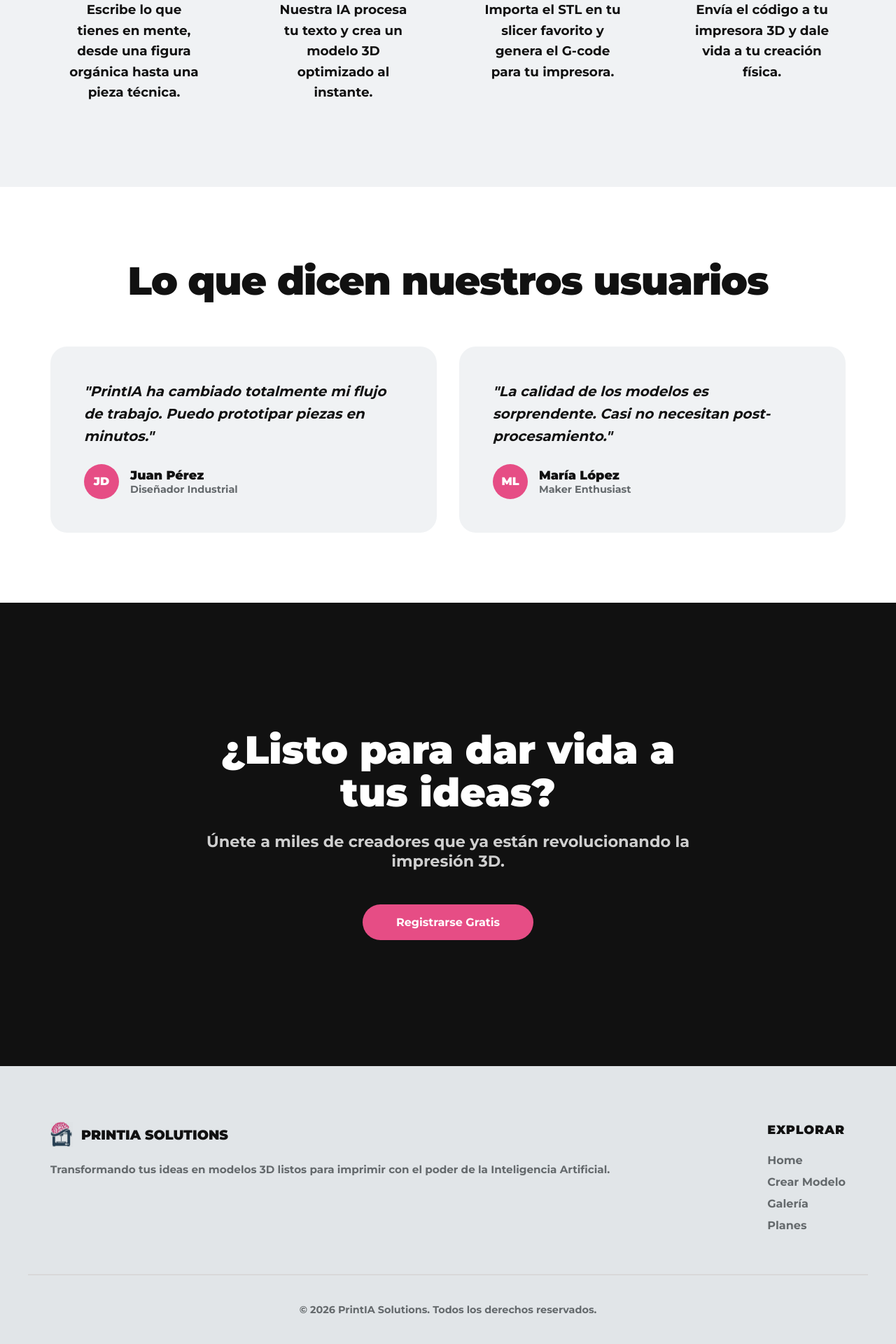
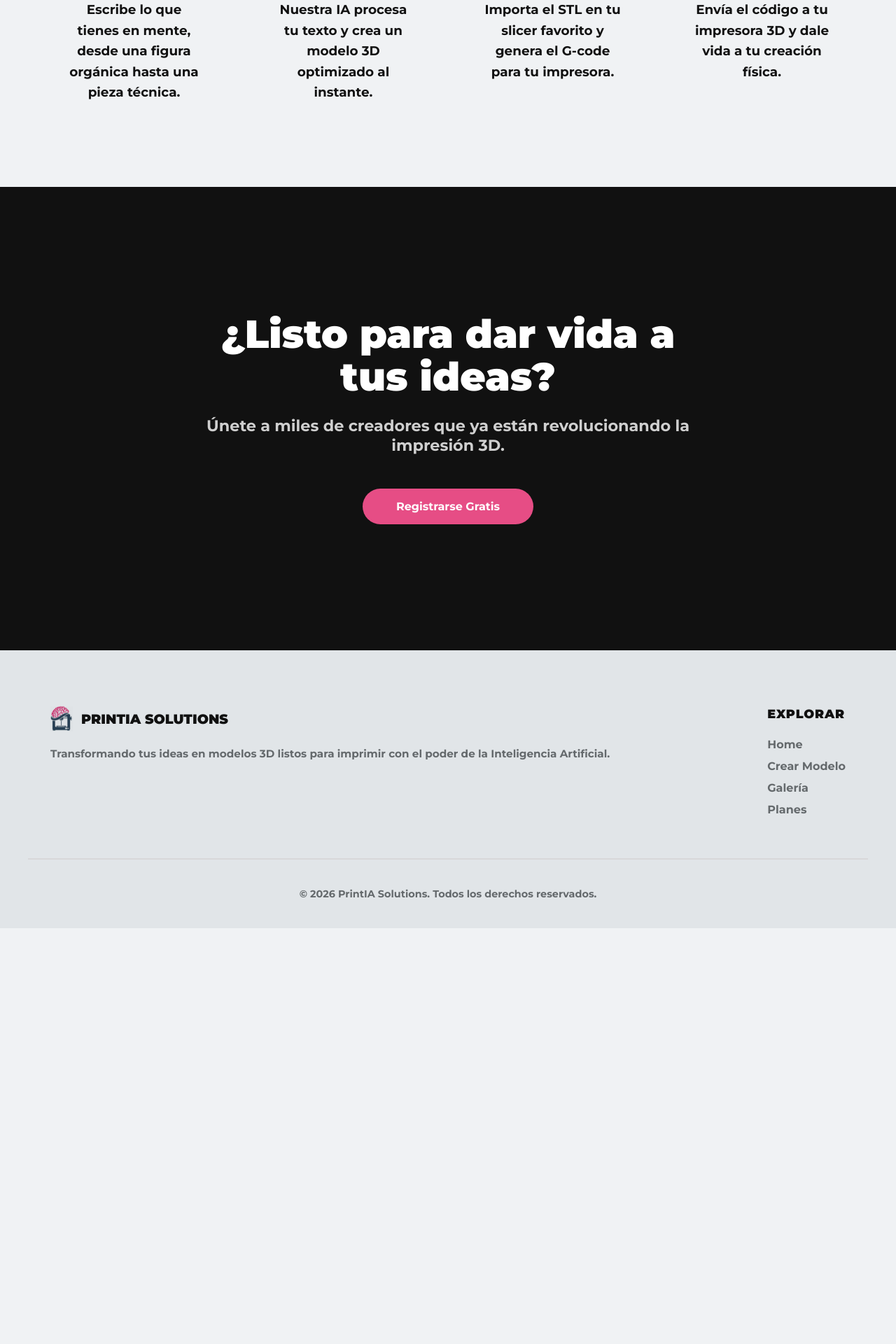
Before and after one commit to FranciscoBr16/ProyectoPrintIa, a Flask app: page / in a window 1280 px wide. Shown: the part 1890-3810 px from the top of the page at 70% size. After the commit the page ends 3216 px from the top, so only its background shows below. Run offline with Flask 3, Linux system fonts and the light colour scheme; parts of the project's set-up code (start-up, migrations or seed data) failed here and were passed over.

Commit message:
Cambios varios

```diff
--- a/printia/app/templates/checkout.html
+++ b/printia/app/templates/checkout.html
@@ -166,7 +166,7 @@
 
             <div style="display: flex; justify-content: space-between; margin-bottom: 10px; color: #555;">
                 <span>Subtotal</span>
-                <span>$1000.00</span>
+                <span>US$ {{ plan_pro.precio|int }}</span>
             </div>
             <div style="display: flex; justify-content: space-between; margin-bottom: 10px; color: #555;">
                 <span>Impuestos</span>
@@ -177,7 +177,7 @@
 
             <div style="display: flex; justify-content: space-between; font-weight: 800; font-size: 1.3rem; color: #111;">
                 <span>Total a Pagar</span>
-                <span>$1000.00</span>
+                <span>US$ {{ plan_pro.precio|int }}</span>
             </div>
 
             <div style="margin-top: 30px; text-align: center;">
@@ -310,7 +310,7 @@
                         <path d="M22 11.08V12a10 10 0 1 1-5.93-9.14"></path>
                         <polyline points="22 4 12 14.01 9 11.01"></polyline>
                     </svg>
-                    <span>Pagar $1000.00 ARS</span>
+                    <span>Pagar US$ {{ plan_pro.precio|int }}</span>
                 </button>
             </form>
         </div>
--- a/printia/app/templates/checkout_success.html
+++ b/printia/app/templates/checkout_success.html
@@ -20,7 +20,7 @@
             <h3 style="margin-bottom: 15px; color: var(--color-text-primary); border-bottom: 1px solid var(--color-border); padding-bottom: 10px;">Detalles de la Transacción</h3>
             <p style="margin-bottom: 8px; color: var(--color-text-secondary);"><strong>ID:</strong> {{ receipt.transaction_id }}</p>
             <p style="margin-bottom: 8px; color: var(--color-text-secondary);"><strong>Fecha:</strong> {{ receipt.date }}</p>
-            <p style="margin-bottom: 8px; color: var(--color-text-secondary);"><strong>Monto:</strong> ${{ receipt.amount }}</p>
+            <p style="margin-bottom: 8px; color: var(--color-text-secondary);"><strong>Monto:</strong> US$ {{ receipt.amount|int }}</p>
             <p style="margin-bottom: 0; color: var(--color-text-secondary);"><strong>Plan:</strong> {{ receipt.plan }}</p>
         </div>
 
--- a/printia/app/templates/index.html
+++ b/printia/app/templates/index.html
@@ -70,33 +70,6 @@
     </div>
 </section>
 
-<section class="testimonials">
-    <div class="section-container">
-        <h2 class="section-title">Lo que dicen nuestros usuarios</h2>
-        <div class="testimonials-grid">
-            <div class="testimonial-card">
-                <p class="testimonial-card__text">"PrintIA ha cambiado totalmente mi flujo de trabajo. Puedo prototipar piezas en minutos."</p>
-                <div class="testimonial-card__author">
-                    <div class="author-avatar">JD</div>
-                    <div>
-                        <span class="author-name">Juan Pérez</span>
-                        <span class="author-role">Diseñador Industrial</span>
-                    </div>
-                </div>
-            </div>
-            <div class="testimonial-card">
-                <p class="testimonial-card__text">"La calidad de los modelos es sorprendente. Casi no necesitan post-procesamiento."</p>
-                <div class="testimonial-card__author">
-                    <div class="author-avatar">ML</div>
-                    <div>
-                        <span class="author-name">María López</span>
-                        <span class="author-role">Maker Enthusiast</span>
-                    </div>
-                </div>
-            </div>
-        </div>
-    </div>
-</section>
 
 <section class="cta-section">
     <div class="section-container">
--- a/printia/app/templates/planes.html
+++ b/printia/app/templates/planes.html
@@ -32,7 +32,7 @@
         <div class="plan-card">
             <div class="plan-header">
                 <h2 class="plan-title">PRO</h2>
-                <p class="plan-price">$10.00 / mes</p>
+                <p class="plan-price">US$ {{ plan_pro.precio|int }} / mes</p>
             </div>
             <ul class="plan-features">
                 <li>Generación de IA con Prioridad</li>
```
Also changed, not shown: printia/app/routes/main.py (+15 -14 lines), printia/app/templates/explorar.html (+7 -0 lines), printia/app/templates/register.html (+7 -0 lines), printia/app/templates/terminos.html (added, +33 -0 lines).
